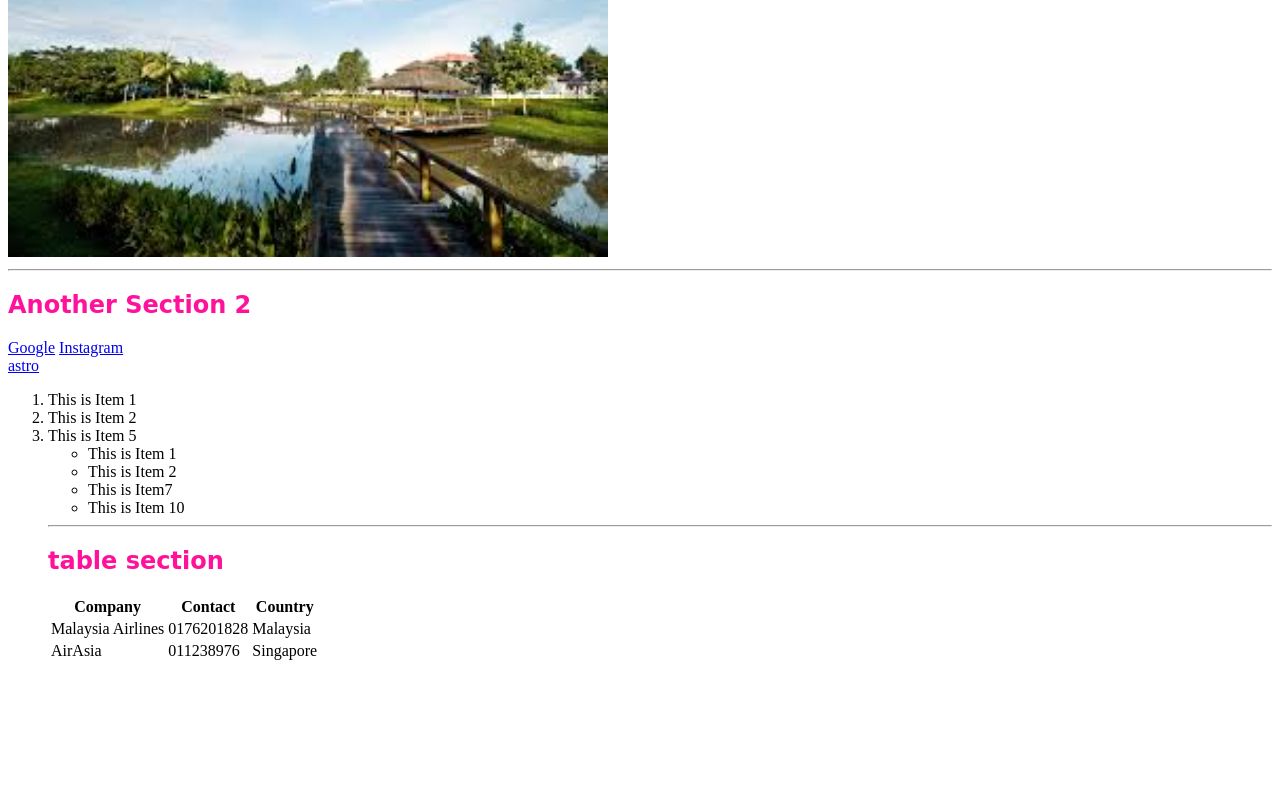
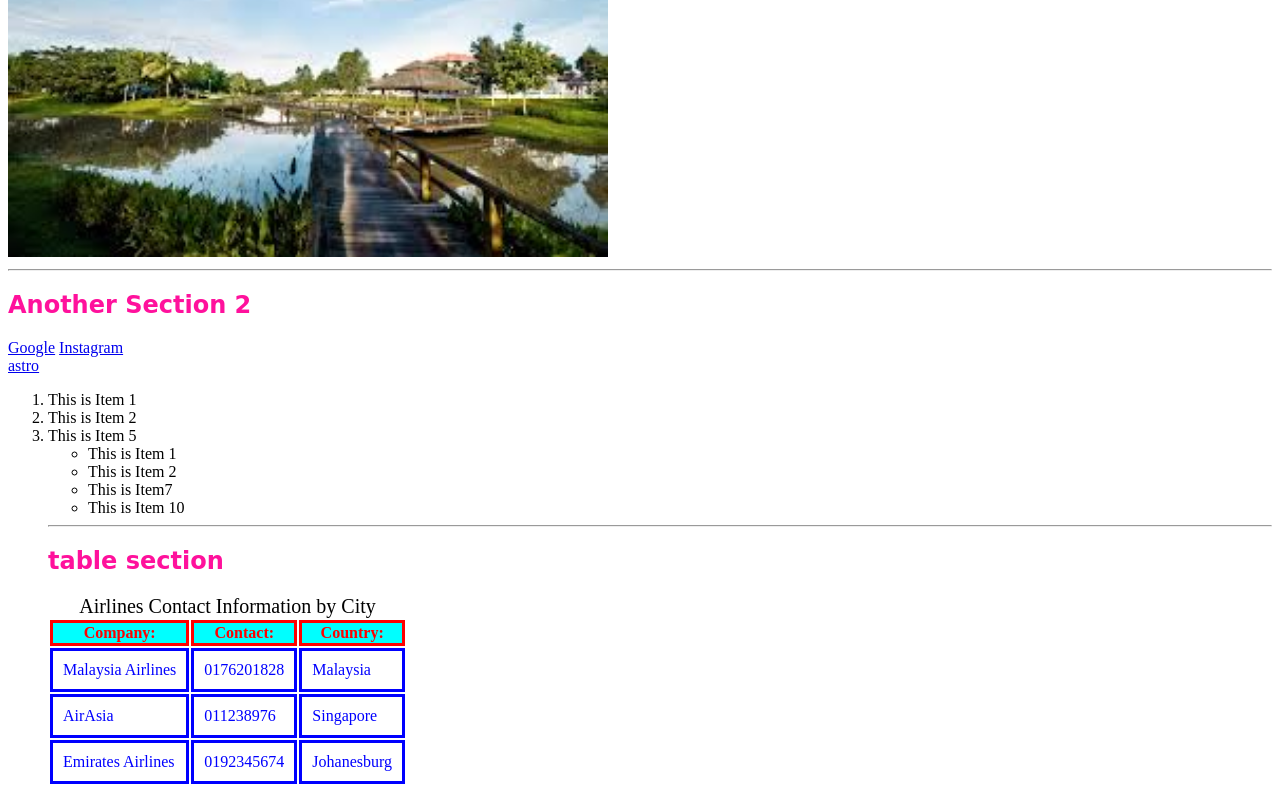
Before and after one commit to jgkp73/JGKP73, a plain HTML site: page index.html in a window 1280 px wide. Shown: the part 855-1657 px from the top of the page. Before the commit the page ends 1534 px from the top, so only its background shows below. Drawn offline with Linux system fonts and the light colour scheme; a web font is replaced by a local one.

Commit message:
Homework added 16th Jul

```diff
--- a/index.html
+++ b/index.html
@@ -27,7 +27,18 @@
     p{
     	text-align: justify;
     }
-    </style>
+    th, td{text-align: centre;
+        color: red;
+        border color: blue;
+        border: solid;
+    }
+    td{color: blue;
+        padding: 10px;}
+        th{background-color: aqua;
+        }
+        caption{font-size: 20px; font: strong}
+
+        </style>
 </head>
 <body>
 <h1>Hello world</h1>\
@@ -74,10 +85,11 @@ proident, sunt in culpa qui officia deserunt mollit anim id est laborum.</p>
     <hr>
     <h2>table section</h2>
     <table>
+        <caption>Airlines Contact Information by City</caption>
         <tr>
-            <th>Company</th>
-            <th>Contact</th>
-            <th>Country</th>
+            <th>Company:</th>
+            <th>Contact:</th>
+            <th>Country:</th>
         </tr>
         <tr>
         <td>Malaysia Airlines</td>
@@ -89,6 +101,9 @@ proident, sunt in culpa qui officia deserunt mollit anim id est laborum.</p>
             <td>011238976</td>
             <td>Singapore</td>
         </tr>
+        <td>Emirates Airlines</td>
+        <td>0192345674</td>
+        <td>Johanesburg</td>
     </table>
 </body>
 </html>
```
